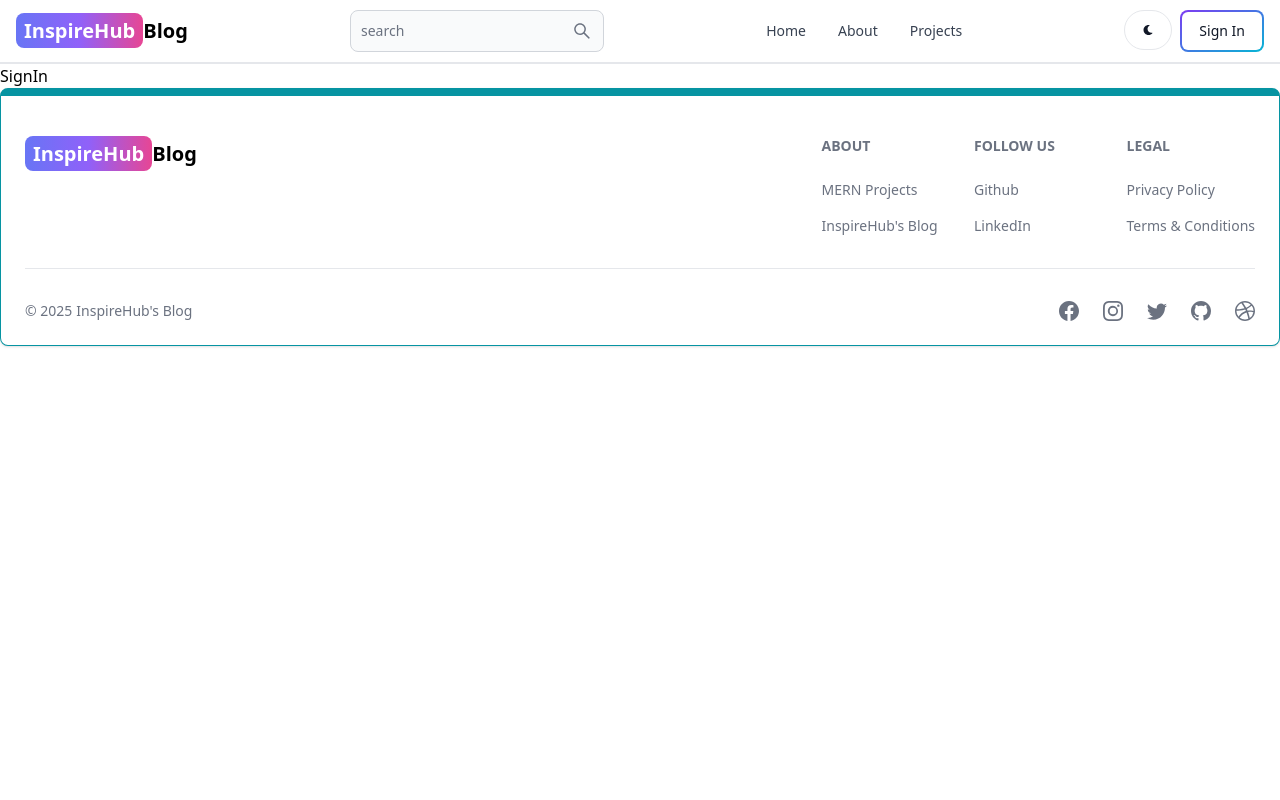
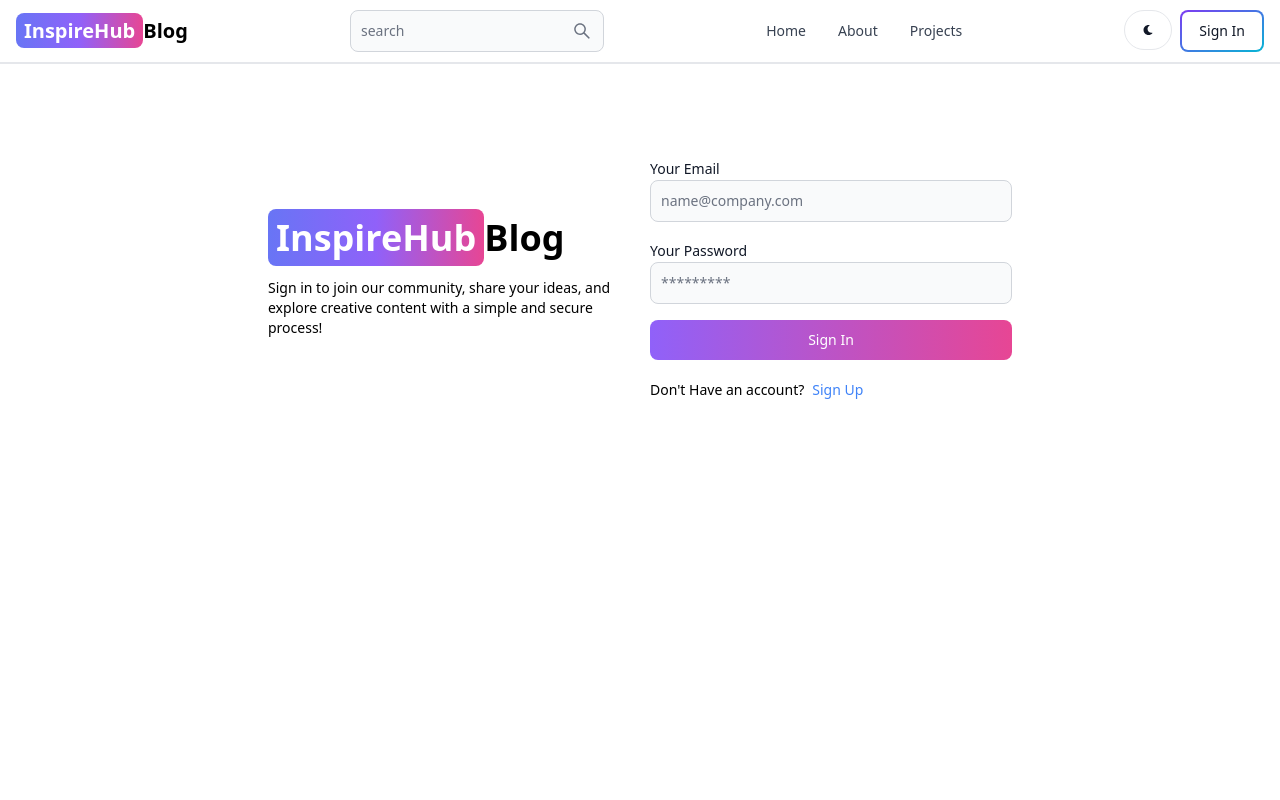
Before and after one commit to DEV0110010/Task, a React (Vite) app in the folder client/: page /sign-in in a window 1280 px wide. Shown: the top 800 px of the page. Built offline with nearby package versions, Linux system fonts and the light colour scheme.

Commit message:
sign in done

```diff
--- a/client/src/pages/SignIn.jsx
+++ b/client/src/pages/SignIn.jsx
@@ -1,8 +1,98 @@
-import React from 'react'
+import { Alert, Button, Label, Spinner, TextInput } from 'flowbite-react'
+import React, { useState } from 'react'
+import { Link, useNavigate } from 'react-router-dom'
+const SignIn = () => {
+  const [formData, setFormData] = useState({});
+  const [errorMessage, setErrorMessage] = useState(null);
+  const [loading, setLoading] = useState(false);
+  const navigate = useNavigate();
 
-const SignIn = () => {
+  const handleChange = (e) => {
+    setFormData({...formData, [e.target.id]: e.target.value.trim()});
+  };
+  const handleSubmit = async (e) => {
+    e.preventDefault();
+    if(!formData.email || !formData.password){
+      return setErrorMessage('Please fill out all fields')
+    }
+    try {
+      setLoading(true);
+      setErrorMessage(null);
+      const res = await fetch('/api/auth/signin',{
+        method: 'POST',
+        headers: { 'Content-Type': 'application/json'},
+        body: JSON.stringify(formData),
+      });
+      const data = await res.json();
+      if(data.success === false){
+        return setErrorMessage(data.message);
+      }
+      setLoading(false);
+      if(res.ok){
+        navigate('/');
+      }
+    } catch (error) {
+      setErrorMessage(error.message);
+      setLoading(false);
+    }
+  }
+
   return (
-    <div>SignIn</div>
+    <div className='min-h-screen mt-20'>
+      <div className='flex p-3 max-w-3xl mx-auto flex-col md:flex-row md:items-center gap-5'>
+        {/* left */}
+        <div className='flex-1'>
+        <Link to='/' className='font-bold dark:text-white text-4xl '>
+        <span className='px-2 py-1 rounded-lg text-white bg-gradient-to-r from-indigo-500 via-purple-500 to-pink-500 '>InspireHub</span>
+        Blog
+      </Link>
+      <p className='text-sm mt-5 '>
+        Sign in to join our community, share your ideas, and explore creative content with a simple and secure process!</p>
+        </div>
+        {/* right */}
+        <div className='flex-1'>
+          <form className='flex flex-col gap-4' onSubmit={handleSubmit}>
+            <div>
+              <Label value='Your Email'/>
+                <TextInput type='email'
+                placeholder='name@company.com'
+                id='email' onChange={handleChange}/>
+            </div>
+            <div>
+              <Label value='Your Password'/>
+                <TextInput type='password'
+                placeholder='*********'
+                id='password' onChange={handleChange}/>
+            </div>
+            <Button gradientDuoTone='purpleToPink' type='submit' disabled={loading}>
+             {
+              loading ? (
+                <>
+                <Spinner size='sm'/>
+                <span className='pl-3'>Loading...</span>
+                </>
+              ) : 'Sign In'
+             }
+            </Button>
+          </form>
+          <div className='flex gap-2 text-sm mt-5'>
+            <span>
+              Don't Have an account?
+            </span>
+            <Link to='/sign-up' className='text-blue-500'>
+            Sign Up
+            </Link>
+          </div>
+          {
+            errorMessage && (
+              <Alert className='mt-5' color='failure'>
+                {errorMessage}
+              </Alert>
+            )
+          }
+        </div>
+      </div>
+    </div>
   )
 }
 
--- a/client/src/pages/SignUp.jsx
+++ b/client/src/pages/SignUp.jsx
@@ -81,7 +81,7 @@
              }
             </Button>
           </form>
-          <div className='flex gap-2 textsm mt-5'>
+          <div className='flex gap-2 text-sm mt-5'>
             <span>
               Have an account?
             </span>
```
